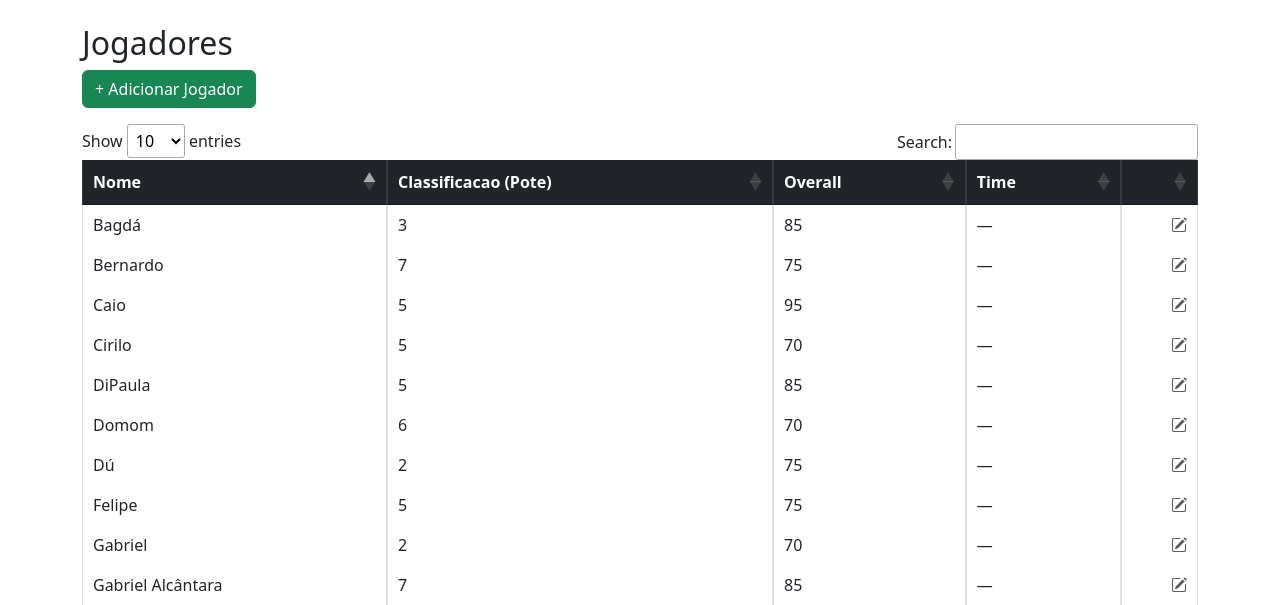
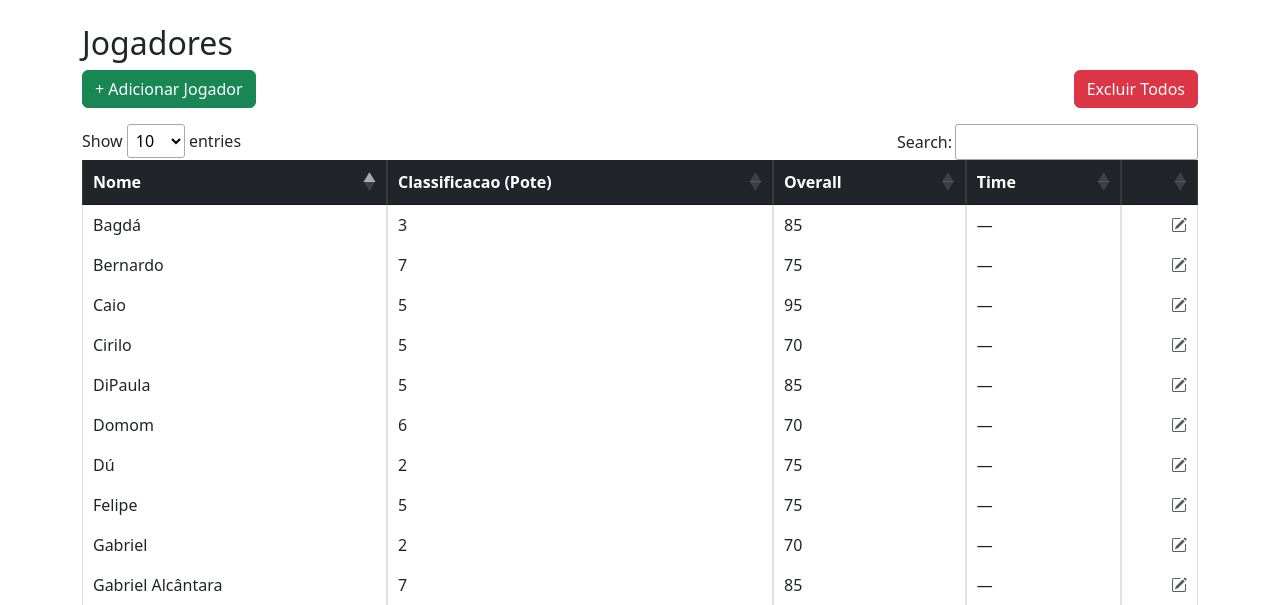
Before and after one commit to OTavenriq/Sorteador-Champions-Cup, a Django app: page /jogadores/ in a window 1280 px wide. Shown: the part 57-662 px from the top of the page. Run offline with Django 5.2, Linux system fonts and the light colour scheme; data comes from the database, SQL or seed files in the repository; both versions use the stored data as it was after the commit; some libraries are stand-ins or nearby versions.

Commit message:
Botão de exclusão de jogadores

```diff
--- a/sorteador/SortApp/templates/base.html
+++ b/sorteador/SortApp/templates/base.html
@@ -56,5 +56,28 @@
         });
     });
 </script>
+
+{% if messages %}
+  <div class="container mt-3" id="message-container">
+    {% for message in messages %}
+      <div class="alert alert-{{ message.tags }} alert-dismissible fade show" role="alert">
+        {{ message }}
+        <button type="button" class="btn-close" data-bs-dismiss="alert" aria-label="Close"></button>
+      </div>
+    {% endfor %}
+  </div>
+
+  <script>
+    // Faz desaparecer automaticamente após 3 segundos (3000 ms)
+    setTimeout(() => {
+      const container = document.getElementById('message-container');
+      if (container) {
+        container.style.transition = 'opacity 0.5s ease';
+        container.style.opacity = '0';
+        setTimeout(() => container.remove(), 500); // remove depois do fade
+      }
+    }, 3000);
+  </script>
+{% endif %}
 </body>
 </html>
--- a/sorteador/SortApp/templates/listar_jogadores.html
+++ b/sorteador/SortApp/templates/listar_jogadores.html
@@ -2,7 +2,15 @@
 
 {% block content %}
 <h2>Jogadores</h2>
-<a href="{% url 'cadastrar_jogador' %}" class="btn btn-success mb-3">+ Adicionar Jogador</a>
+<div class="d-flex justify-content-between mb-3">
+    <a href="{% url 'cadastrar_jogador' %}" class="btn btn-success">+ Adicionar Jogador</a>
+
+    <form method="post" action="{% url 'excluir_todos_jogadores' %}" onsubmit="return confirm('Tem certeza que deseja excluir TODOS os jogadores?');">
+        {% csrf_token %}
+        <button type="submit" class="btn btn-danger">Excluir Todos</button>
+    </form>
+</div>
+
 <table id="tabelaJogadores" class="table table-bordered table-hover">
     <thead class="table-dark">
         <tr>
@@ -21,7 +29,7 @@
             <td>{{ j.overall }}</td>
             <td>
                 {% if j.time %}
-                    {{ j.time.nome}}
+                    {{ j.time.nome }}
                 {% else %}
                     —
                 {% endif %}
--- a/sorteador/SortApp/urls.py
+++ b/sorteador/SortApp/urls.py
@@ -12,4 +12,6 @@ urlpatterns = [
     path('sortear/refazer/', views.refazer_sorteio, name='refazer_sorteio'),
     path('sortear/salvar/', views.salvar_sorteio, name='salvar_sorteio'),
     path('times/<int:time_id>/', views.detalhes_time, name='detalhes_time'),
+    path('jogadores/excluir_todos/', views.excluir_todos_jogadores, name='excluir_todos_jogadores'),
+
 ]
--- a/sorteador/SortApp/views.py
+++ b/sorteador/SortApp/views.py
@@ -6,6 +6,7 @@ from .models import Jogador, Time
 from .forms import JogadorForm, TimeForm
 from django.shortcuts import get_object_or_404
 from collections import defaultdict
+from django.contrib import messages
 
 def dashboard(request):
     total_jogadores = Jogador.objects.count()
@@ -219,3 +220,10 @@ def detalhes_time(request, time_id):
         'jogadores': jogadores,
         'overall_total': overall_total,
     })
+
+@csrf_exempt
+def excluir_todos_jogadores(request):
+    if request.method == 'POST':
+        Jogador.objects.all().delete()
+        messages.success(request, 'Todos os jogadores foram excluídos com sucesso!')
+    return redirect('listar_jogadores')
```
Also changed, not shown: sorteador/db.sqlite3.
